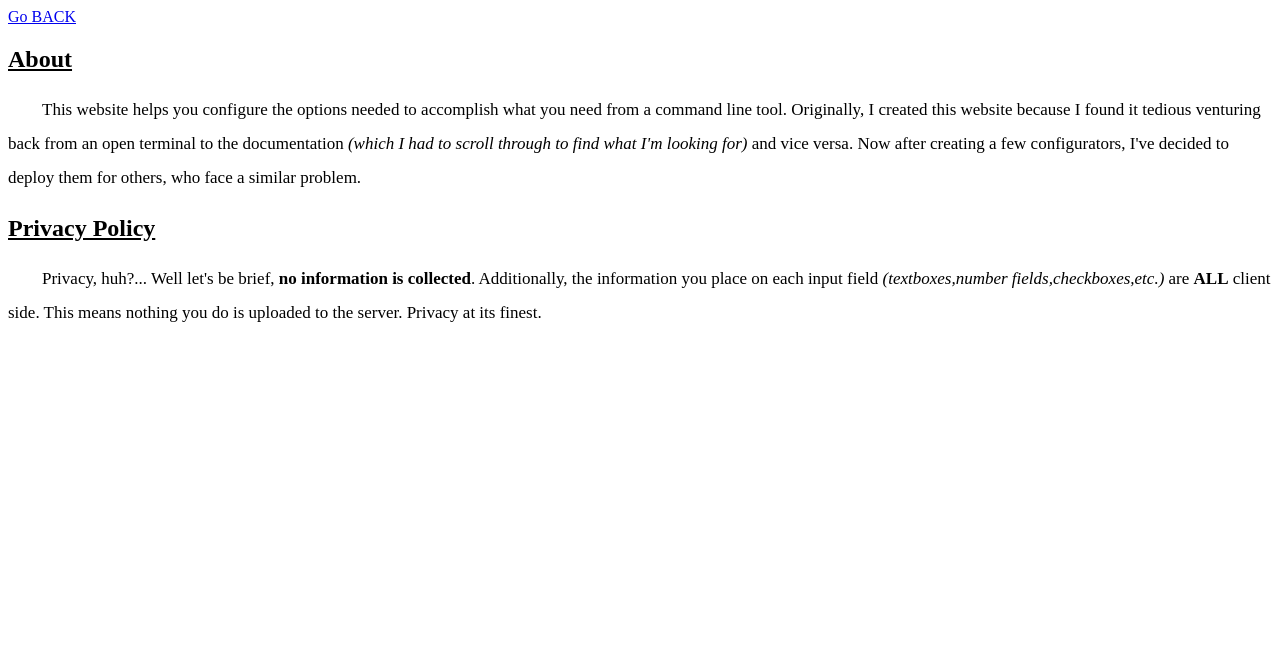
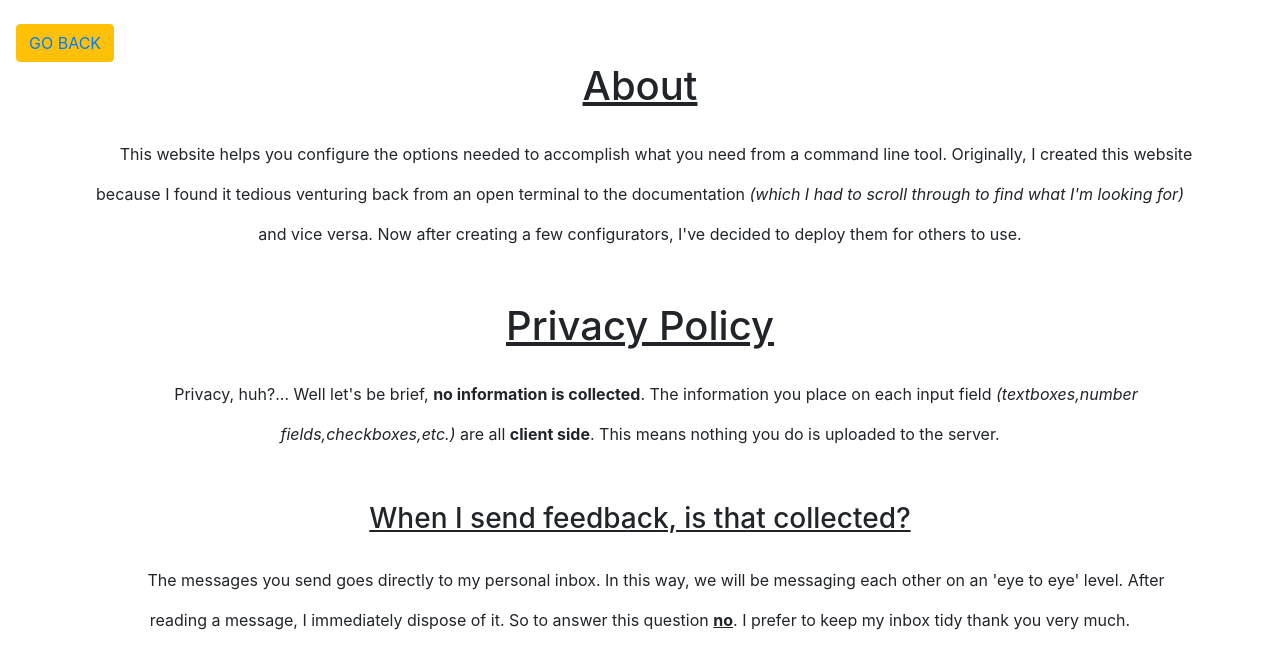
Before and after one commit to ZimCodes/zimtools, a Next.js app: page /about in a window 1280 px wide. Shown: the top 668 px of the page. Built offline with nearby package versions, Linux system fonts and the light colour scheme.

Commit message:
update privacy/info section;fixed head tag bug;

```diff
--- a/comps/css/about.module.css
+++ b/comps/css/about.module.css
@@ -1,5 +1,4 @@
 .msg{
     text-indent:2em;
-    line-height: 2em;
-    font-size:17px;
+    line-height: 2.5em;
 }
--- a/comps/header.js
+++ b/comps/header.js
@@ -1,6 +1,5 @@
 import Head from "next/head";
 export default (props) =>(
-    <Head>
     <div>
         <Head>
             <link rel="stylesheet" href="https://stackpath.bootstrapcdn.com/bootstrap/4.5.0/css/bootstrap.min.css"
@@ -14,5 +13,4 @@ export default (props) =>(
         </Head>
         {props.children}
     </div>
-    </Head>
 );
--- a/comps/topbar.js
+++ b/comps/topbar.js
@@ -10,6 +10,6 @@ export default (props) => (
                 </Link>
             </li>
         </ul>
-        <h4 className={"text-center mt-5"}><u>Choose a Wizard:</u></h4>
+        <h3 className={"text-center mt-3"}><u>Choose a Wizard:</u></h3>
     </nav>
 );
--- a/pages/about.js
+++ b/pages/about.js
@@ -1,31 +1,39 @@
 import styles from '../comps/css/about.module.css';
 import Link from 'next/link';
+import Header from '../comps/header';
 const About = ()=>(
-    <div>
+    <Header>
         <Link href='/'>
-            <a>Go BACK</a>
+            <a className={'btn btn-link btn-warning text-primary ml-3 mt-4'}>GO BACK</a>
         </Link>
-        <section>
+        <div className={'container'}>
+            <section className={'text-center'}>
                 <h1><u>About</u></h1>
-            <p className={styles.msg}>
+                <p className={`${styles.msg} mt-4`}>
                     This website helps you configure the options needed to accomplish
                     what you need from a command line tool. Originally, I created this website
                     because I found it tedious venturing back from an open terminal to the
                     documentation <em>(which I had to scroll through to find what I'm looking for)</em> and vice versa.
-                Now after creating a few configurators, I've decided to deploy them for others, who face
-                a similar problem.
+                    Now after creating a few configurators, I've decided to deploy them for others to use.
                 </p>
             </section>
-        <section>
-            <h1><u>Privacy Policy</u></h1>
-            <p className={styles.msg}>
-                Privacy, huh?... Well let's be brief, <strong>no information is collected</strong>. Additionally, the
-                information you place on each input field <em>(textboxes,number fields,checkboxes,etc.) </em>
-                are <strong>ALL</strong> client side. This means nothing you do is uploaded to the server.
-                Privacy at its finest.
+            <section className={'text-center'}>
+                <h1 className={'mt-5'}><u>Privacy Policy</u></h1>
+                <p className={`${styles.msg} mt-4`}>
+                    Privacy, huh?... Well let's be brief, <strong>no information is collected</strong>. The information
+                    you place on each input field <em>(textboxes,number fields,checkboxes,etc.) </em>
+                    are all <strong>client side</strong>. This means nothing you do is uploaded to the server.
+                </p>
+                <h3 className={'mt-5'}><u>When I send feedback, is that collected?</u></h3>
+                <p className={`${styles.msg} mt-4`}>
+                    The messages you send goes directly to my personal inbox. In this way, we will be messaging each
+                    other on an 'eye to eye' level. After reading a message, I immediately dispose of it. So to answer
+                    this question <strong><u>no</u></strong>. I prefer to keep my inbox tidy thank you very much.
                 </p>
             </section>
         </div>
 
+    </Header>
+
 );
 export default About;
--- a/pages/index.js
+++ b/pages/index.js
@@ -4,13 +4,10 @@ import Wiz from "../comps/wiz";
 import Wizsection from "../comps/wizsection";
 
 import React from 'react';
-export default class Index extends React.Component{
+class Index extends React.Component{
 
 	constructor(props){
 		super(props);
-		this.state = {
-
-		}
 	}
 
 	render(){
@@ -29,3 +26,4 @@ export default class Index extends React.Component{
 		);
 	}
 }
+export default Index;
```
Also changed, not shown: comps/css/topbar.module.css (+6 -1 lines). Lines whose indentation alone changed are shown as unchanged.
